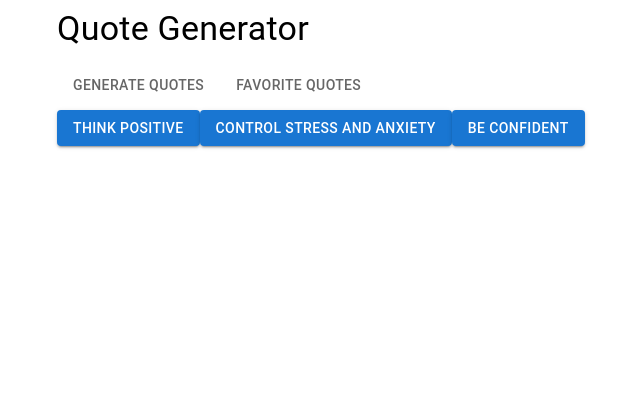
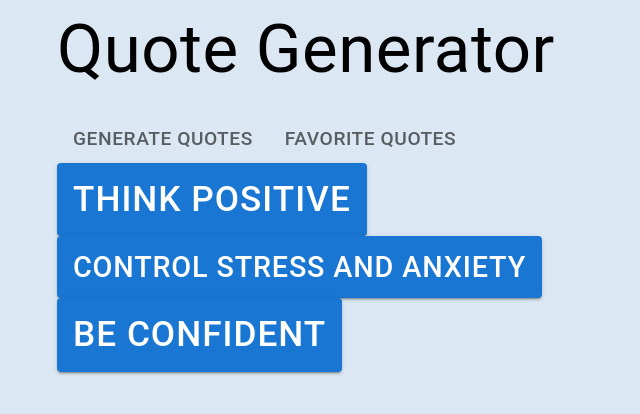
Before and after one commit to EveWangUW/Positivity-Generator, a React (Vite) app in the folder client/: page / in a window 1280 px wide. Shown: the top 414 px of the page, without its empty margins (307-947 px from the left). Built offline with nearby package versions, Linux system fonts and the light colour scheme; no server answers; the HTML template or start-up script is replaced by a standard one.

Commit message:
increased font size and some css stuff

```diff
--- a/client/src/App.css
+++ b/client/src/App.css
@@ -0,0 +1,3 @@
+body {
+    background-color: #dbe8f3; /* Light blue color */
+  }
--- a/client/src/App.tsx
+++ b/client/src/App.tsx
@@ -2,6 +2,7 @@ import React, { useState, useEffect } from 'react';
 import { BrowserRouter as Router, Routes, Route, Link } from 'react-router-dom';
 import { Button, Container, Typography, Tab, Tabs,Box} from '@mui/material';
 import FavoritesPage from './FavoritesPage';
+import "./App.css";
 
 interface Quote {
   quote: string;
@@ -60,13 +61,13 @@ const App: React.FC = () => {
   return (
     <Router>
       <Container maxWidth="sm">
-        <Typography variant="h4" gutterBottom>
+        <Typography variant="h4" style={{ fontSize: '4.2rem' }} gutterBottom>
           Quote Generator
         </Typography>
         <div>
         <Tabs>
-            <Tab label="Generate Quotes" component={Link} to="/" />
-            <Tab label="Favorite Quotes" component={Link} to="/favorites"/>
+            <Tab label="Generate Quotes" style={{ fontSize: '1.2rem' }} component={Link} to="/" sx={{ minWidth: '120px', minHeight: '40px' }}/>
+            <Tab label="Favorite Quotes" style={{ fontSize: '1.2rem' }} component={Link} to="/favorites"sx={{ minWidth: '120px', minHeight: '40px' }}/>
         </Tabs>
         </div>
 
@@ -86,20 +87,20 @@ const App: React.FC = () => {
         <Routes>
           <Route path="/" element={
             <div>
-              <Button variant="contained" color="primary" onClick={() => generateQuote('think_positive')}>
+              <Button variant="contained" style={{ fontSize: '2.2rem' }} color="primary" onClick={() => generateQuote('think_positive')}>
                 Think Positive
               </Button>
-              <Button variant="contained" color="primary" onClick={() => generateQuote('control_stress')}>
+              <Button variant="contained" style={{ fontSize: '1.8rem' }} color="primary" onClick={() => generateQuote('control_stress')}>
                 Control Stress and Anxiety
               </Button>
-              <Button variant="contained" color="primary" onClick={() => generateQuote('be_confident')}>
+              <Button variant="contained" style={{ fontSize: '2.2rem' }} color="primary" onClick={() => generateQuote('be_confident')}>
                 Be Confident
               </Button>
               {quote && (
                 <div style={{ marginTop: '20px' }}>
-                  <Typography variant="h6">Category: {quote.category}</Typography>
-                  <Typography variant="body1">{quote.quote}</Typography>
-                  <Button variant="outlined" color="primary" onClick={addToFavorites}>
+                  <Typography variant="h4" style={{ fontSize: '2.2rem' }}>Category: {quote.category}</Typography>
+                  <Typography variant="body1" style={{ fontSize: '2.2rem' }}>{quote.quote}</Typography>
+                  <Button variant="outlined" style={{ fontSize: '2.2rem' }} color="primary" onClick={addToFavorites}>
                     Add to Favorites
                   </Button>
                 </div>
```
